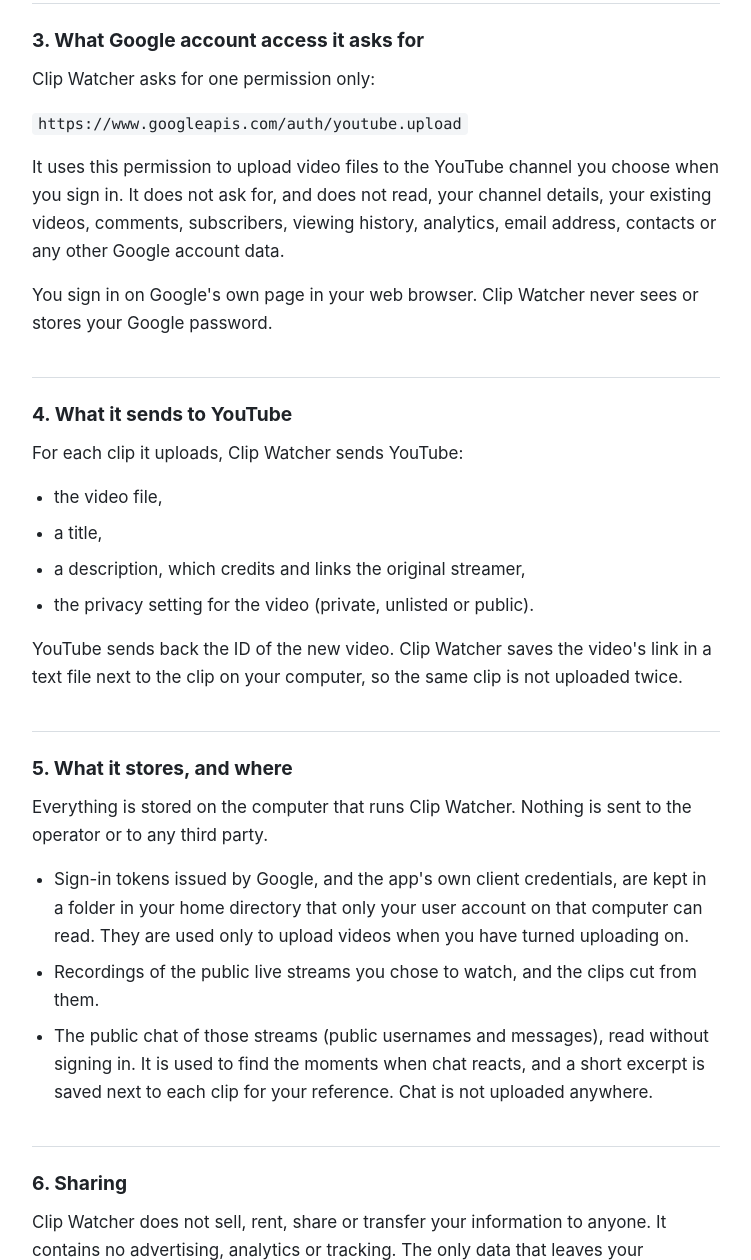
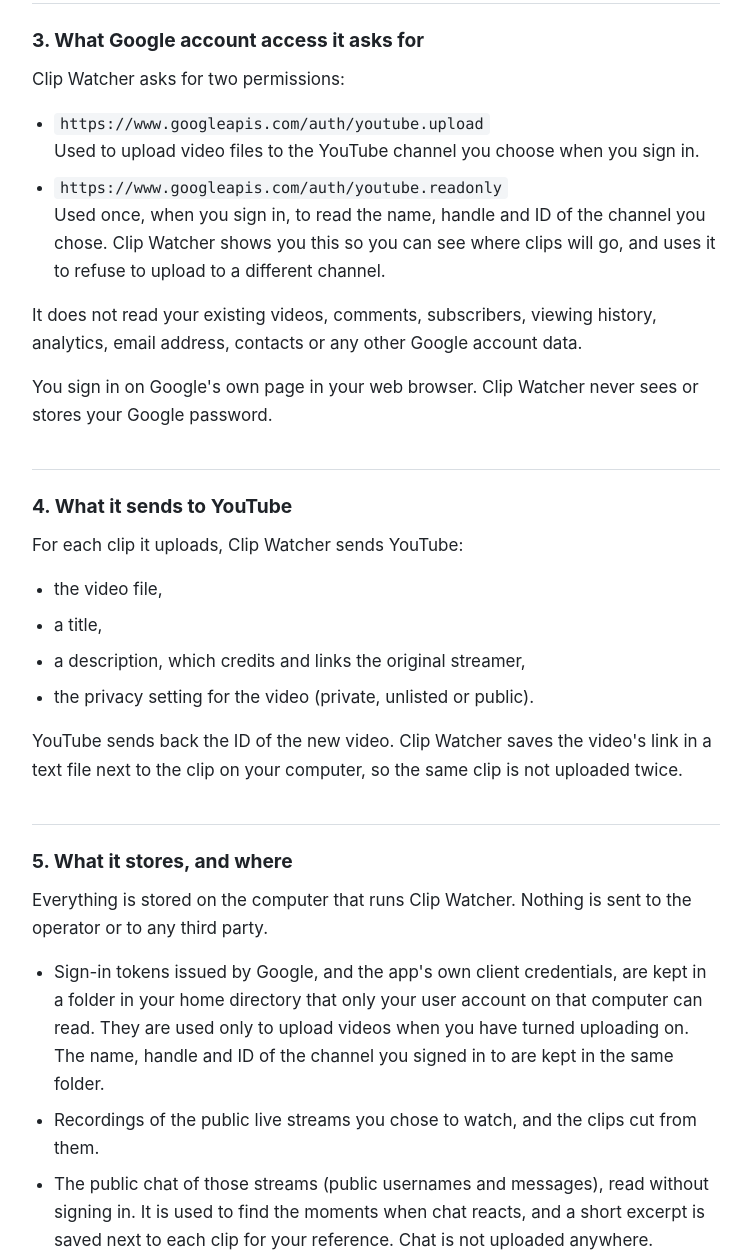
Before and after one commit to sagarRawatUK/youtube-clipping-privacy-policy, a plain HTML site: page index.html in a window 1280 px wide. Shown: the part 680-1940 px from the top of the page, without its empty margins (264-1015 px from the left). Drawn offline with Linux system fonts and the light colour scheme.

Commit message:
Update permissions and data handling for Clip Watcher
Updated permissions required by Clip Watcher to include both upload and readonly access to YouTube. Clarified data handling and storage practices.

```diff
--- a/index.html
+++ b/index.html
@@ -96,12 +96,17 @@ agree to be bound by the
 Google handles your data.</p>
 
 <h2>3. What Google account access it asks for</h2>
-<p>Clip Watcher asks for one permission only:</p>
-<p><code>https://www.googleapis.com/auth/youtube.upload</code></p>
-<p>It uses this permission to upload video files to the YouTube channel you choose when you sign
-in. It does not ask for, and does not read, your channel details, your existing videos, comments,
-subscribers, viewing history, analytics, email address, contacts or any other Google account
-data.</p>
+<p>Clip Watcher asks for two permissions:</p>
+<ul>
+  <li><code>https://www.googleapis.com/auth/youtube.upload</code><br>
+  Used to upload video files to the YouTube channel you choose when you sign in.</li>
+  <li><code>https://www.googleapis.com/auth/youtube.readonly</code><br>
+  Used once, when you sign in, to read the name, handle and ID of the channel you chose. Clip
+  Watcher shows you this so you can see where clips will go, and uses it to refuse to upload to a
+  different channel.</li>
+</ul>
+<p>It does not read your existing videos, comments, subscribers, viewing history, analytics, email
+address, contacts or any other Google account data.</p>
 <p>You sign in on Google's own page in your web browser. Clip Watcher never sees or stores your
 Google password.</p>
 
@@ -122,7 +127,8 @@ to any third party.</p>
 <ul>
   <li>Sign-in tokens issued by Google, and the app's own client credentials, are kept in a folder
   in your home directory that only your user account on that computer can read. They are used only
-  to upload videos when you have turned uploading on.</li>
+  to upload videos when you have turned uploading on. The name, handle and ID of the channel you
+  signed in to are kept in the same folder.</li>
   <li>Recordings of the public live streams you chose to watch, and the clips cut from them.</li>
   <li>The public chat of those streams (public usernames and messages), read without signing in.
   It is used to find the moments when chat reacts, and a short excerpt is saved next to each clip
```
